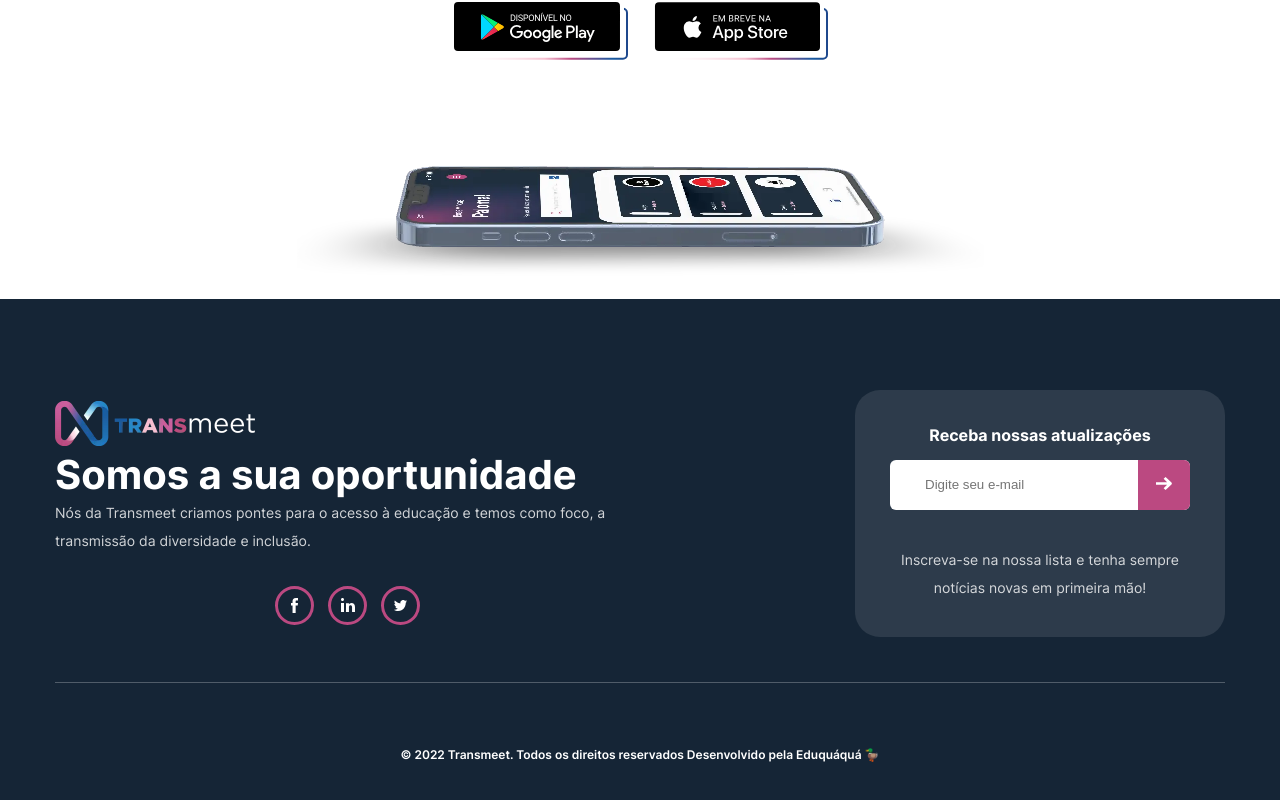
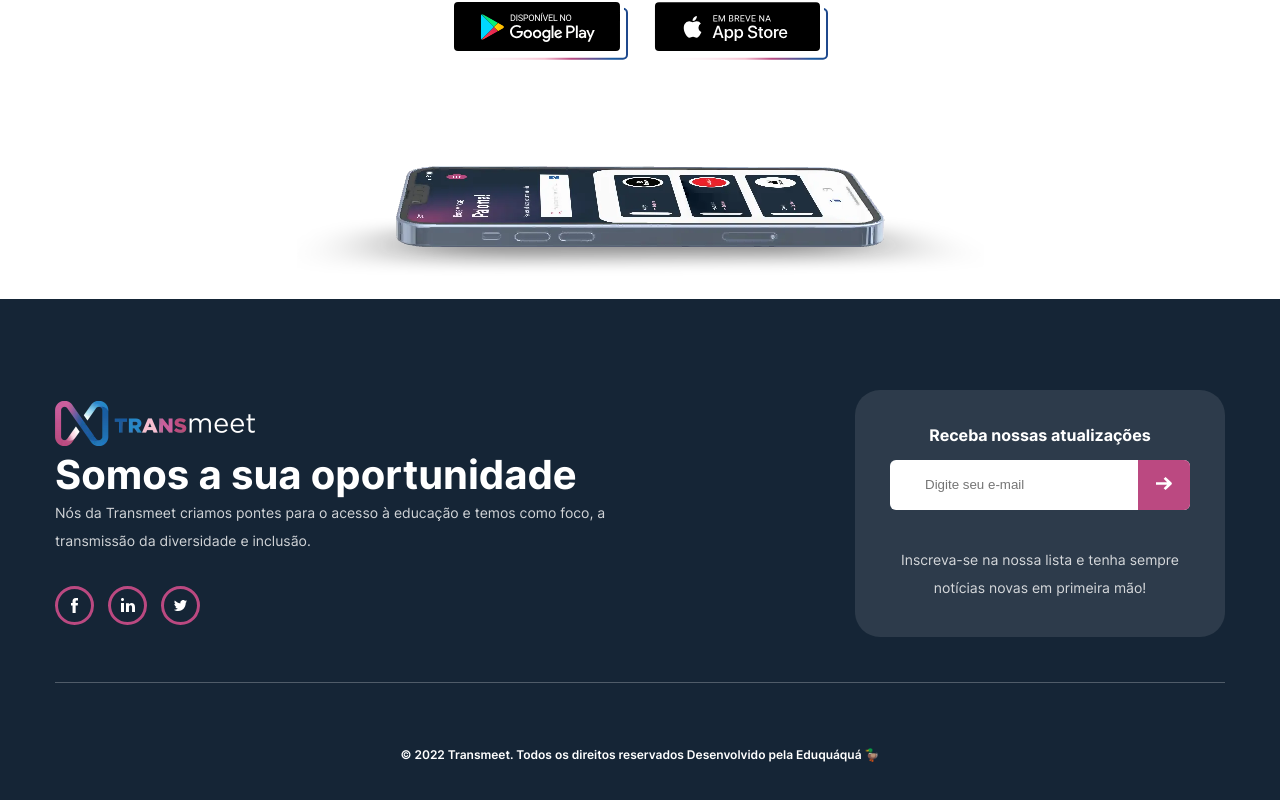
Before and after one commit to francisko-rezende/transmeet-landing-page, a Next.js app: page / in a window 1280 px wide. Shown: the part 4466-5266 px from the top of the page. Built offline with nearby package versions, Linux system fonts and the light colour scheme.

Commit message:
fix: flush footer social icons left so they match the desktop design

```diff
--- a/src/components/Footer/Footer.styles.ts
+++ b/src/components/Footer/Footer.styles.ts
@@ -64,20 +64,23 @@ export const ParagraphForm = styled.p`
 
   @media (max-width: 811px) {
     /* font-size: 3.2rem; */
-
-    @media (max-width: 610px) {
-      font-size: 1.2rem;
-      line-height: 1.5;
-    }
+  }
+  @media (max-width: 610px) {
+    font-size: 1.2rem;
+    line-height: 1.5;
   }
 `
 
 export const SocialsWrapper = styled.div`
   display: flex;
   align-items: center;
-  justify-content: center;
+  justify-content: flex-start;
   gap: 14px;
   margin-top: 31px;
+
+  @media (max-width: 811px) {
+    justify-content: center;
+  }
 `
 
 export const Form = styled.form`
```
